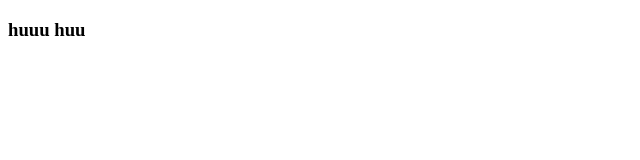
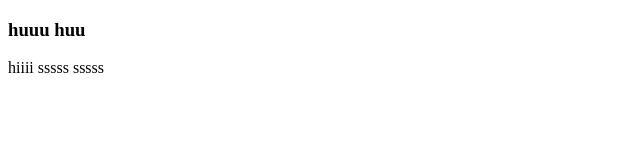
Before and after one commit to angelajmal200/Date-With-GIT, a plain HTML site: page product.html in a window 1280 px wide. Shown: the whole page, without its empty margins (0-640 px from the left). Drawn offline with Linux system fonts and the light colour scheme.

Commit message:
product html v3

```diff
--- a/product.html
+++ b/product.html
@@ -8,5 +8,9 @@
 </head>
 <body>
     <h3> huuu huu</h3>
+
+    hiiii
+    sssss
+    sssss
 </body>
 </html>
```
